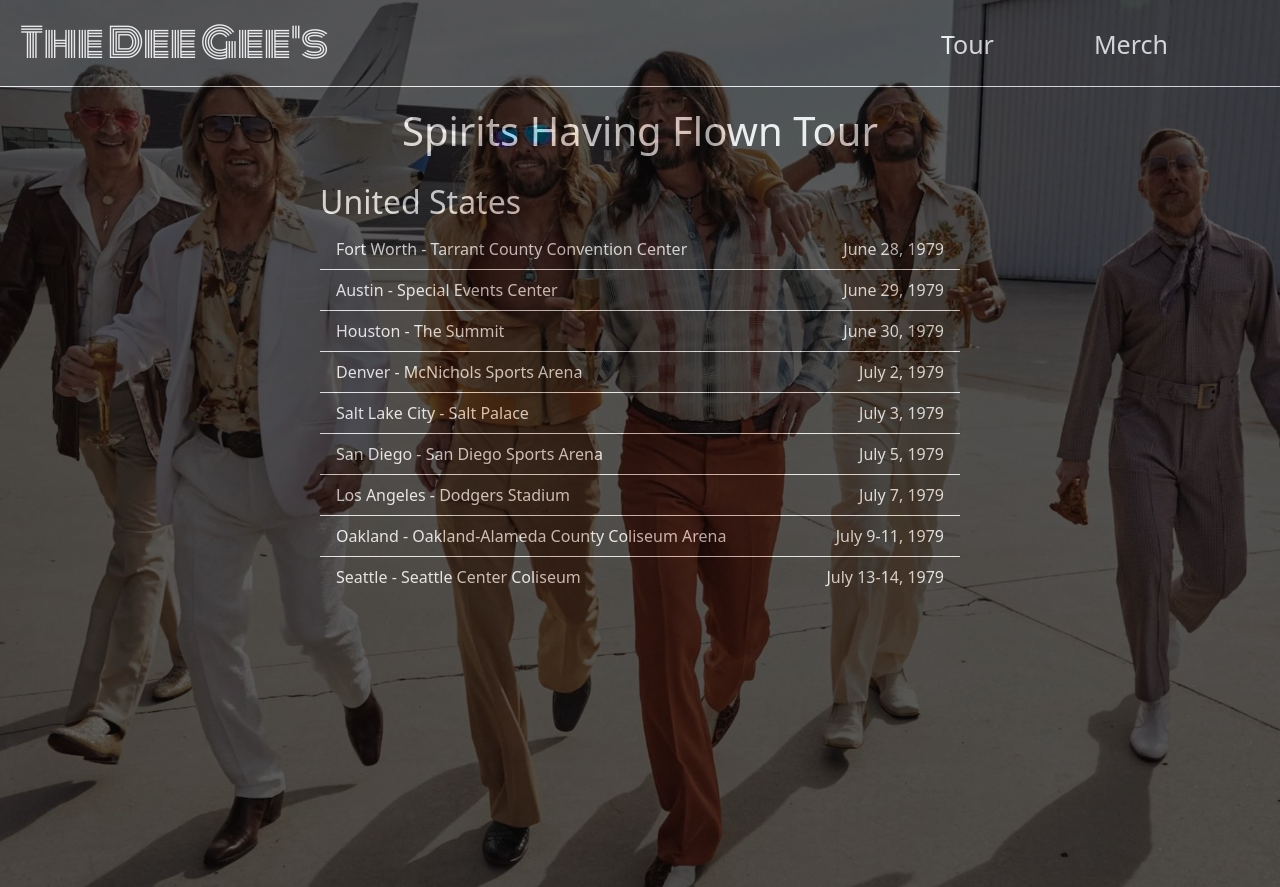
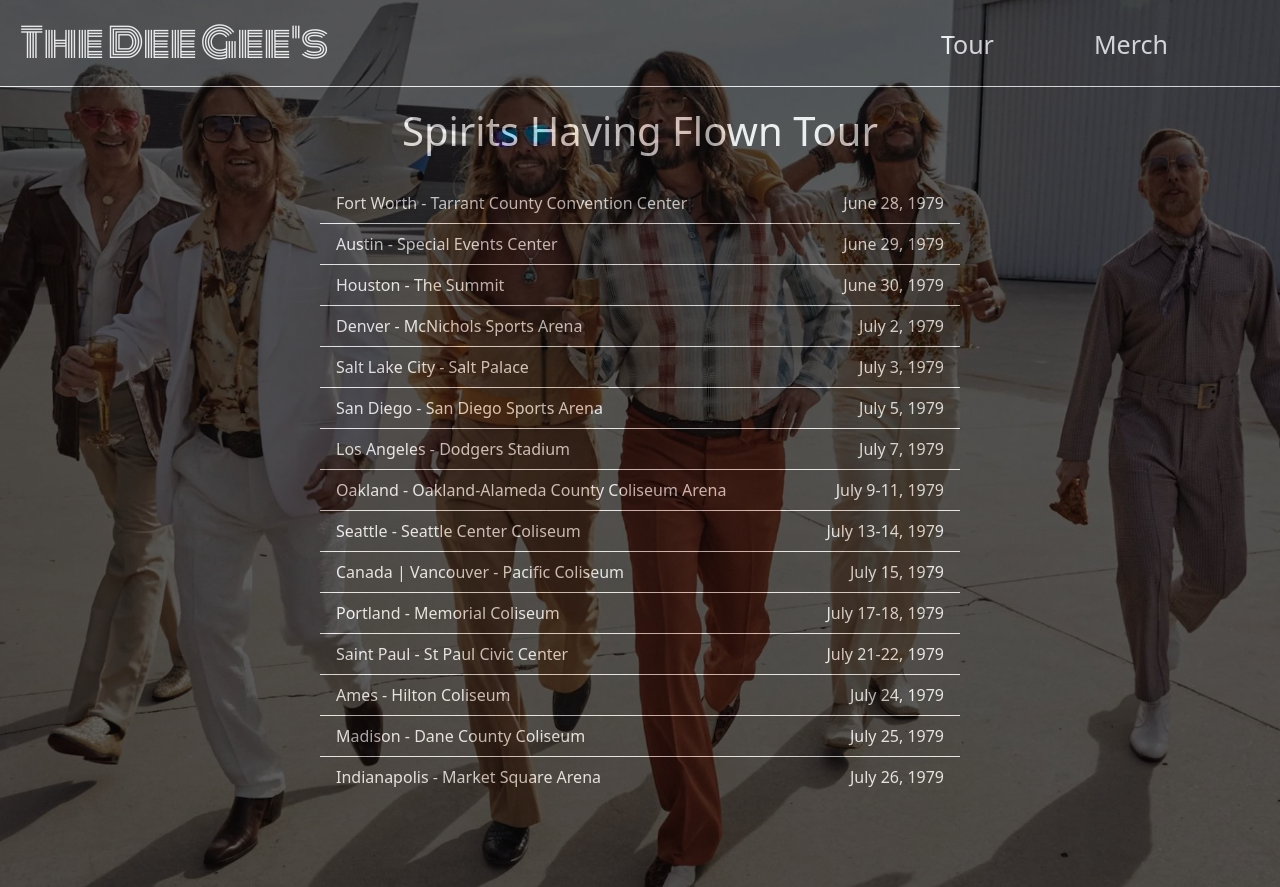
Before and after one commit to sammymayhem/dee-gees-site, a React (Create React App) app: page /tour in a window 1280 px wide. Built offline with nearby package versions, Linux system fonts and the light colour scheme.

Commit message:
finished entering tour dates

```diff
--- a/src/components/Tour.js
+++ b/src/components/Tour.js
@@ -8,7 +8,6 @@ function Tour() {
                 <h1>Spirits Having Flown Tour</h1>
             </div>
             <div className='list-cont'>
-                <h2 className='tour-us'>United States</h2>
                 <ListGroup className='tour-list' variant="flush">
                     <ListGroup.Item>Fort Worth - Tarrant County Convention Center <span className='date'>June 28, 1979</span></ListGroup.Item>
                     <ListGroup.Item>Austin - Special Events Center <span className='date'>June 29, 1979</span></ListGroup.Item>
@@ -19,7 +18,35 @@ function Tour() {
                     <ListGroup.Item>Los Angeles - Dodgers Stadium <span className='date'>July 7, 1979</span></ListGroup.Item>
                     <ListGroup.Item>Oakland - Oakland-Alameda County Coliseum Arena <span className='date'>July 9-11, 1979</span></ListGroup.Item>
                     <ListGroup.Item>Seattle - Seattle Center Coliseum <span className='date'>July 13-14, 1979</span></ListGroup.Item>
-
+                    <ListGroup.Item>Canada | Vancouver - Pacific Coliseum <span className='date'>July 15, 1979</span></ListGroup.Item>
+                    <ListGroup.Item>Portland - Memorial Coliseum <span className='date'>July 17-18, 1979</span></ListGroup.Item>
+                    <ListGroup.Item>Saint Paul - St Paul Civic Center <span className='date'>July 21-22, 1979</span></ListGroup.Item>
+                    <ListGroup.Item>Ames - Hilton Coliseum <span className='date'>July 24, 1979</span></ListGroup.Item>
+                    <ListGroup.Item>Madison - Dane County Coliseum <span className='date'>July 25, 1979</span></ListGroup.Item>
+                    <ListGroup.Item>Indianapolis - Market Square Arena <span className='date'>July 26, 1979</span></ListGroup.Item>
+                    <ListGroup.Item>Pontiac - Pontiac Silver Dome <span className='date'>July 28, 1979</span></ListGroup.Item>
+                    <ListGroup.Item>Chicago - Chicago Stadium <span className='date'>July 30-31, 1979</span></ListGroup.Item>
+                    <ListGroup.Item>St Louis - Checkerdome <span className='date'>August 1, 1979</span></ListGroup.Item>
+                    <ListGroup.Item>Tulsa - Mabee Center <span className='date'>August 3, 1979</span></ListGroup.Item>
+                    <ListGroup.Item>Oklahoma City - Myriad Convention Center <span className='date'>August 4, 1979</span></ListGroup.Item>
+                    <ListGroup.Item>New Haven - New Haven Veterans Memorial Coliseum <span className='date'>August 27, 1979</span></ListGroup.Item>
+                    <ListGroup.Item>Providence - Providence Civic Center <span className='date'>August 28-29, 1979</span></ListGroup.Item>
+                    <ListGroup.Item>Canada | Toronto - Maple Leaf Gardens <span className='date'>August 31, 1979</span></ListGroup.Item>
+                    <ListGroup.Item>Canada | Montreal - Montreal Forum <span className='date'>September 1-2, 1979</span></ListGroup.Item>
+                    <ListGroup.Item>Pittsburgh - Civic Arena <span className='date'>September 4-5, 1979</span></ListGroup.Item>
+                    <ListGroup.Item>New York - Madison Square Gardens <span className='date'>September 7-12, 1979</span></ListGroup.Item>
+                    <ListGroup.Item>Buffalo - Buffalo Memorial Auditorium <span className='date'>September 14, 1979</span></ListGroup.Item>
+                    <ListGroup.Item>Cincinnati - Riverfront Coliseum <span className='date'>September 15-16, 1979</span></ListGroup.Item>
+                    <ListGroup.Item>Richfield - Richfield Coliseum <span className='date'>September 18-19, 1979</span></ListGroup.Item>
+                    <ListGroup.Item>Philadelphia - The Spectrum <span className='date'>September 21-22, 1979</span></ListGroup.Item>
+                    <ListGroup.Item>Landover - Capital Centre <span className='date'>September 24-25, 1979</span></ListGroup.Item>
+                    <ListGroup.Item>Norfolk - Norfolk Scope Arena <span className='date'>September 26, 1979</span></ListGroup.Item>
+                    <ListGroup.Item>Birmingham - BJCC Coliseum <span className='date'>September 28, 1979</span></ListGroup.Item>
+                    <ListGroup.Item>Atlanta - Omni Coliseum <span className='date'>September 29-30, 1979</span></ListGroup.Item>
+                    <ListGroup.Item>Greensboro - Greensboro Coliseum <span className='date'>October 2, 1979</span></ListGroup.Item>
+                    <ListGroup.Item>Columbia - Carolina Coliseum <span className='date'>October 3, 1979</span></ListGroup.Item>
+                    <ListGroup.Item>Jacksonville - Jacksonville Veterans Memorial Coliseum <span className='date'>October 4, 1979</span></ListGroup.Item>
+                    <ListGroup.Item>Miami - Miami Stadium <span className='date'>October 6, 1979</span></ListGroup.Item>
                 </ListGroup>
             </div>
         </div>
--- a/src/components/styles/Tour.css
+++ b/src/components/styles/Tour.css
@@ -11,15 +11,14 @@
 
 .list-cont {
     width: 50%;
+    margin-bottom: 100px;
+    overflow:scroll;
+    -webkit-overflow-scrolling: touch;
 }
 
 .tour-title {
     color: white;
     padding-bottom: 20px;
-}
-
-.tour-us {
-    color: white;
 }
 
 .list-group-item {
@@ -29,8 +28,3 @@
     justify-content: space-between !important;
     display: flex;
 }
-
-.date {
-    align-self: end !important;
-    display: flex !important;
-}
```
